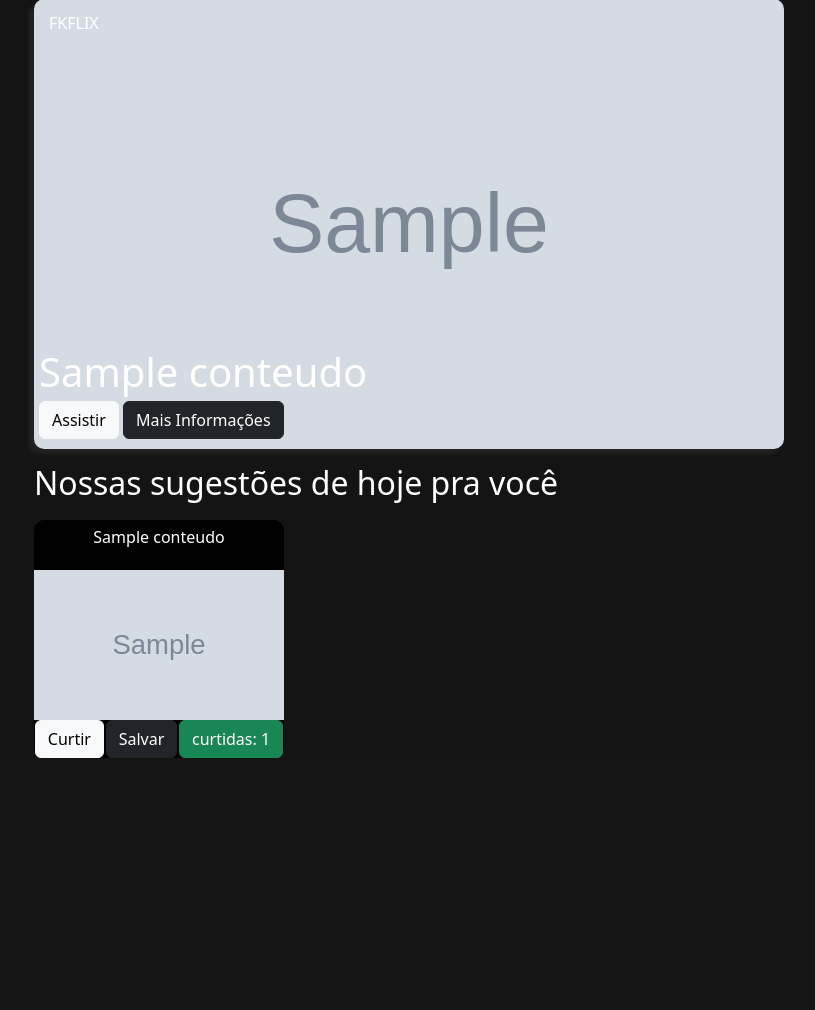
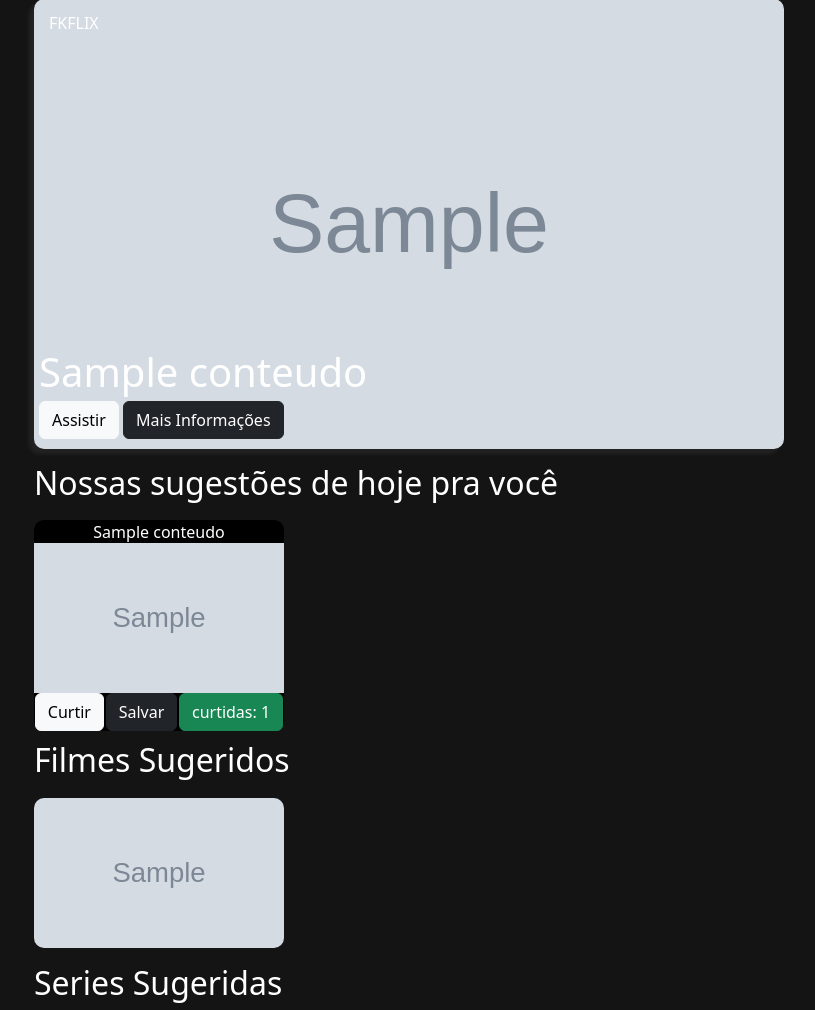
Before and after one commit to Fabio661/FabioFlix, a Django app: page / in a window 1280 px wide. Shown: the part 72-1082 px from the top of the page, without its empty margins (41-856 px from the left). Before the commit the page ends 830 px from the top, so only its background shows below. Run offline with Django 4.2, Linux system fonts and the light colour scheme; tables that the repository leaves empty hold one stand-in row (values such as "Sample post"); grey boxes marked "Sample" are stand-in pictures.

Commit message:
Separacao / efeito
Lista de filmes
Lista de series
efeito hover

```diff
--- a/fabioflix/conteudo/static/css/home.css
+++ b/fabioflix/conteudo/static/css/home.css
@@ -19,6 +19,12 @@ body {
     width: 750px;
     border-radius: 10px;
     box-shadow: -5px 5px 5px #ffffff11;
+    transition: 0.2s, 0.2s;
+}
+
+.container img:hover {
+    height: 470px;
+    width: 770px;
 }
 
 .container h2 {
@@ -54,12 +60,13 @@ body {
 .flex-container {
     display: inline-flex;
     flex-wrap: wrap;
-    justify-content: space-between;
+    justify-content: space-around;
     align-items: flex-start;
     margin-left: 75px;
+    margin-right: -55px;
 }
 
-.flex-container .filmes {
+.flex-container .cards {
     margin-top: 10px;
     background-color: rgb(0, 0, 0);
     border-radius: 10px;
@@ -67,13 +74,19 @@ body {
 
 .flex-container .cimaCard {
     text-align: center;
-    padding: 5px;
-    color: rgb(255, 255, 255);
+    margin-bottom: -17px;
+
 }
 
 .flex-container img {
     height: 150px;
     width: 250px;
+    transition: 0.2s, 0.2s;
+}
+
+.flex-container img:hover {
+    height: 165px;
+    width: 265px;
 }
 
 .flex-container .bnt-lista-filme {
@@ -82,3 +95,58 @@ body {
    text-align: center;
    justify-content: space-around;
 }
+
+/* Filmes */
+.filmes h2 {
+    margin-left: 75px;
+    margin-top: 10px;
+}
+
+.container_2 {
+    display: inline-flex;
+    margin-right: -55px;
+    flex-wrap: wrap;
+    justify-content: space-around;
+    margin-left: 75px;
+
+}
+
+.container_2 img {
+    height: 150px;
+    width: 250px;
+    margin-top: 10px;
+    border-radius: 10px;
+    transition: 0.2s, 0.2s;
+}
+
+.container_2 img:hover {
+    height: 165px;
+    width: 265px;
+}
+
+/* Serie */
+.series h2 {
+    margin-left: 75px;
+    margin-top: 10px;
+}
+
+.container_3 {
+    display: inline-flex;
+    margin-right: -55px;
+    flex-wrap: wrap;
+    justify-content: space-around;
+    margin-left: 75px;
+}
+
+.container_3 img {
+    height: 150px;
+    width: 250px;
+    margin-top: 10px;
+    border-radius: 10px;
+    transition: 0.2s, 0.2s;
+}
+
+.container_3 img:hover {
+    height: 165px;
+    width: 265px;
+}
--- a/fabioflix/conteudo/templates/home.html
+++ b/fabioflix/conteudo/templates/home.html
@@ -60,13 +60,12 @@
     <h2>Nossas sugestões de hoje pra você</h2>
     {% for cont in conteudo %}
       <div class="flex-container">
-          <div class="filmes">
+        <div class="cards">
           <div class="cimaCard">
             <p class="titulo">{{cont.titulo}}</p>
           </div>
           <div class="midiaCard">
             <img src="{{cont.imagem}}" alt="Imagem {{cont.titulo}}">
-
           </div>
           <div class="baixoCard">
             <div class="bnt-lista-filme">
@@ -79,6 +78,27 @@
       </div>
     {% endfor %}
   </div>
+  <!--Filmes Sugeridos-->
+  <div class="filmes">
+    <h2>Filmes Sugeridos</h2>
+    {% for cont in conteudo %}
+      {% if cont.genero == 'Filme' %}
+      <div class="container_2">
+        <img src="{{cont.imagem}}" alt="capa do {{cont.titulo}}">
+      </div>
+      {% endif %}
+    {% endfor %}
+  </div>
+  <!--Series Sugeridas-->
+  <div class="series">
+    <h2>Series Sugeridas</h2>
+    {% for cont in conteudo %}
+      {% if cont.genero == 'Serie' %}
+      <div class="container_3">
+        <img src="{{cont.imagem}}" alt="capa do {{cont.titulo}}">
+      </div>
+      {% endif %}
+    {% endfor %}
   </div>
 
 
```
Lines whose indentation alone changed are shown as unchanged.
